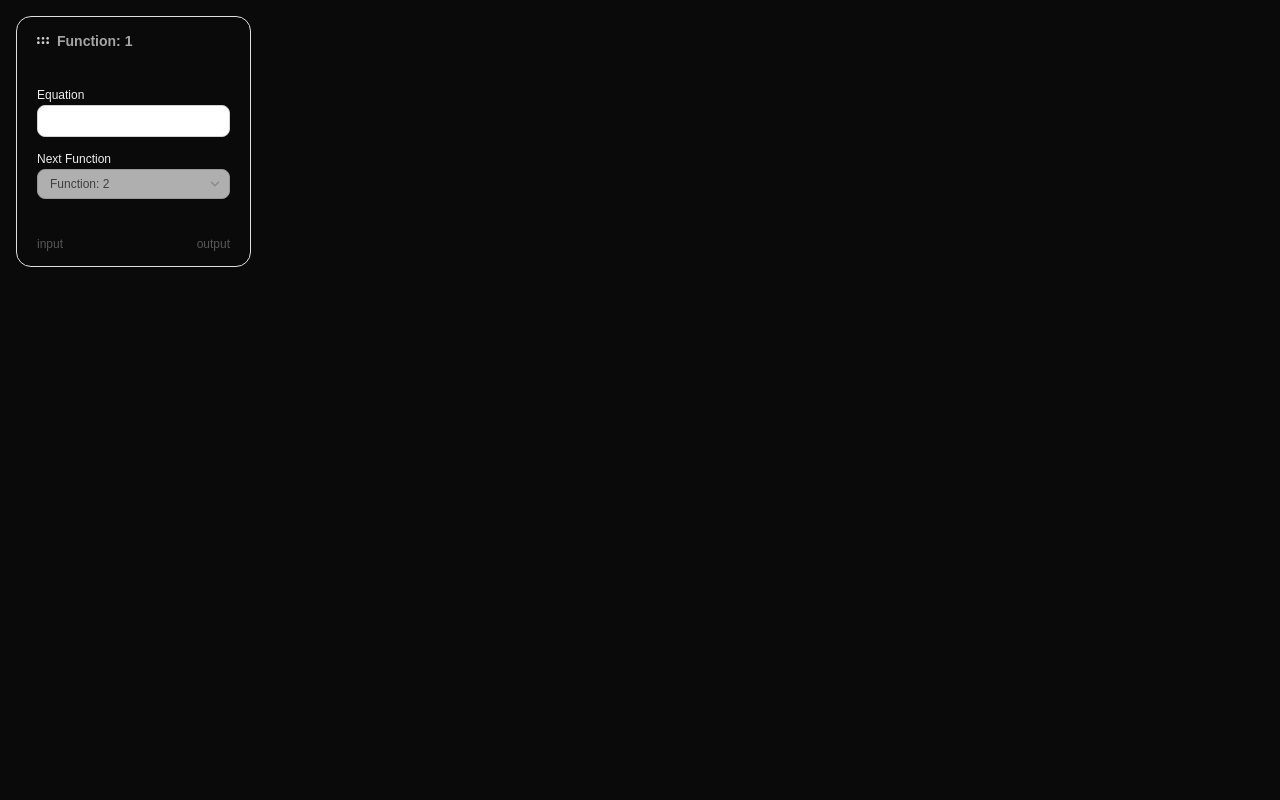
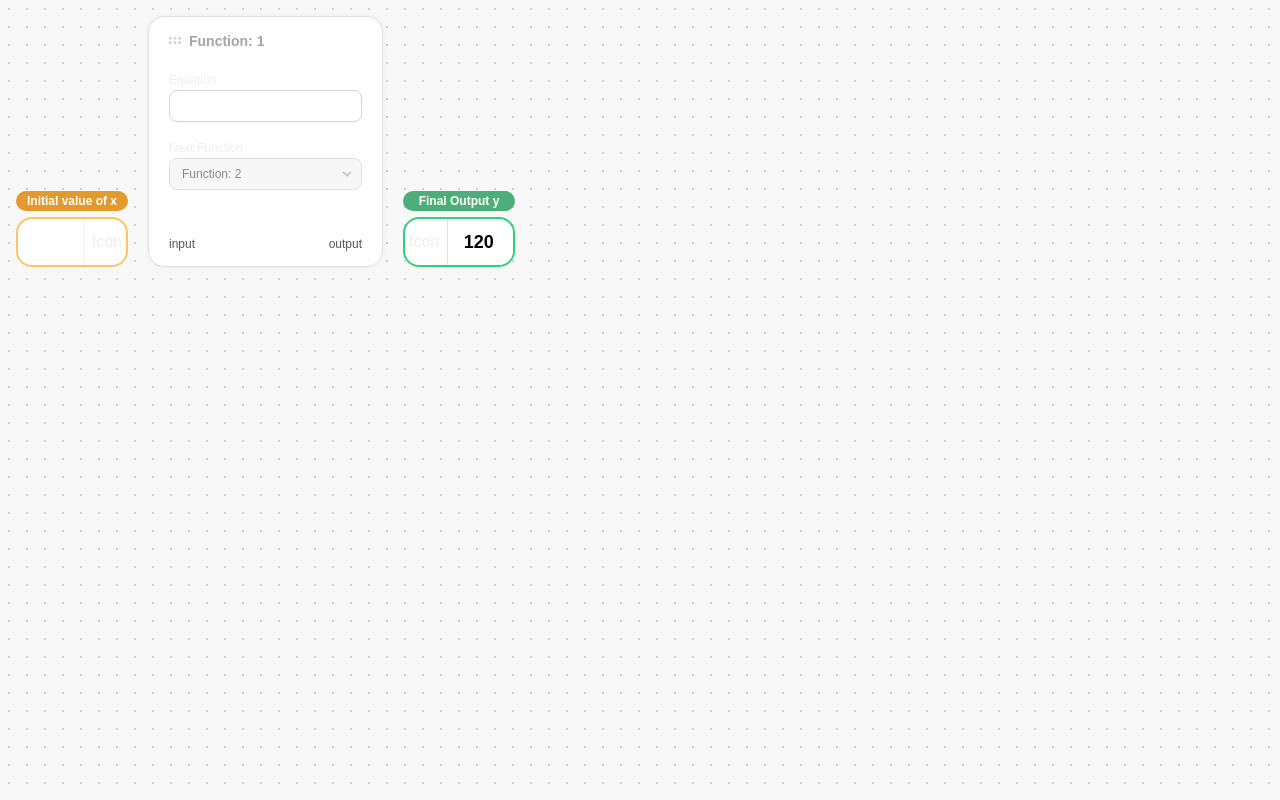
Before and after one commit to divyanshyadav20/function-chain-calculator-app-atlys, a Next.js app: page / in a window 1280 px wide. Built offline with nearby package versions, Linux system fonts and the light colour scheme.

Commit message:
Added badge and input with icon

```diff
--- a/app/layout.tsx
+++ b/app/layout.tsx
@@ -1,15 +1,11 @@
 import type { Metadata } from "next";
-import { Geist, Geist_Mono } from "next/font/google";
+import { Inter } from "next/font/google";
 import "./globals.css";
 
-const geistSans = Geist({
-  variable: "--font-geist-sans",
+const interFont = Inter({
+  variable: "--font-inter",
   subsets: ["latin"],
-});
-
-const geistMono = Geist_Mono({
-  variable: "--font-geist-mono",
-  subsets: ["latin"],
+  weight: ["100", "200", "300", "400", "500", "600", "700", "800", "900"],
 });
 
 export const metadata: Metadata = {
@@ -24,9 +20,9 @@ export default function RootLayout({
 }>) {
   return (
     <html lang="en">
-      <body
-        className={`${geistSans.variable} ${geistMono.variable} antialiased`}
-      >
+      <body className={`${interFont.variable} antialiased`}>
+        {/* Dotted Background */}
+        <div className="fixed inset-0 -z-10 h-full w-full bg-[#F8F8F8] bg-[radial-gradient(#CFCFCF_1.25px,transparent_1px)] [background-size:18px_18px]"></div>
         {children}
       </body>
     </html>
--- a/app/page.tsx
+++ b/app/page.tsx
@@ -1,5 +1,7 @@
+import Badge from "@/components/badge";
 import Card from "@/components/card";
 import Input from "@/components/input";
+import InputWithIcon from "@/components/input-with-icon";
 import Select from "@/components/select";
 import Image from "next/image";
 
@@ -12,14 +14,23 @@ const options = [
 
 export default function Home() {
   return (
-    <div className="p-4">
+    <div className="p-4 flex items-end gap-5">
+      {/* x input badge */}
+      <div className="flex flex-col items-center justify-center gap-1.5 max-w-28">
+        <Badge
+          className="bg-mustard-200 text-white"
+          label="Initial value of x"
+        />
+        <InputWithIcon />
+      </div>
+
       <Card className="h-[251px] w-[235px]">
-        <Card.Header className="font-semibold text-sm leading-4 text-gray-30 flex items-center gap-2">
+        <Card.Header className="font-semibold text-sm leading-4 text-gray-30 flex items-center gap-2 mb-5">
           <Image src="/drag.svg" alt="drag-logo" width={12} height={7} />
           <p>Function: 1</p>
         </Card.Header>
 
-        <Card.Content className="flex flex-col gap-4 justify-center">
+        <Card.Content className="flex flex-col gap-5 justify-center mb-11">
           <Input label="Equation" />
           <Select
             disabled
@@ -34,6 +45,12 @@ export default function Home() {
           <div>output</div>
         </Card.Footer>
       </Card>
+
+      {/* y output badge */}
+      <div className="flex flex-col items-center justify-center gap-1.5 max-w-28">
+        <Badge className="bg-green-30 text-white" label="Final Output y" />
+        <InputWithIcon variant="output" value="120" />
+      </div>
     </div>
   );
 }
--- /dev/null
+++ b/components/badge.tsx
@@ -0,0 +1,16 @@
+type Props = {
+  label: string;
+  className?: string;
+};
+
+const Badge = ({ label, className }: Props) => {
+  return (
+    <div
+      className={`rounded-2xl px-2 py-1 text-xs font-semibold leading-3 w-full text-center ${className}`}
+    >
+      {label}
+    </div>
+  );
+};
+
+export default Badge;
--- a/components/card.tsx
+++ b/components/card.tsx
@@ -6,7 +6,7 @@ type Props = {
 const Card = ({ children, className }: Props) => {
   return (
     <div
-      className={`border rounded-[15px] border-gray-10 py-4 px-5 flex flex-col justify-between ${className}`}
+      className={`border rounded-2xl flex-shrink-0 border-gray-10 shadow-subtle flex flex-col justify-between py-4 px-5 bg-white ${className}`}
     >
       {children}
     </div>
--- /dev/null
+++ b/components/input-with-icon.tsx
@@ -0,0 +1,34 @@
+type Props = {
+  className?: string;
+  variant?: "input" | "output";
+  value?: string;
+};
+
+const InputWithIcon = ({ className, variant = "input", value }: Props) => {
+  const isRowReversed = variant === "output";
+
+  return (
+    <div
+      className={`flex items-center bg-white rounded-2xl border-2 h-[50px] ${
+        isRowReversed
+          ? "flex-row-reverse border-green-20"
+          : "border-mustard-100"
+      }`}
+    >
+      <input
+        type="text"
+        value={value}
+        disabled={isRowReversed}
+        className={`h-full text-black w-full  rounded-2xl disabled:bg-white text-lg font-bold leading-5 block pl-3 pr-1  appearance-none focus-visible:outline-none focus:ring-blue-500 focus:border-blue-500 ${className}`}
+      />
+      <div
+        className={`w-px h-full mx-1 ${
+          isRowReversed ? "bg-green-10" : "bg-mustard-50"
+        }`}
+      />
+      <div className="h-full flex justify-center items-center px-1">Icon</div>
+    </div>
+  );
+};
+
+export default InputWithIcon;
--- a/components/input.tsx
+++ b/components/input.tsx
@@ -1,9 +1,10 @@
 type Props = {
   label?: string;
   placeholder?: string;
+  className?: string;
 };
 
-const Input = ({ label, placeholder }: Props) => {
+const Input = ({ label, placeholder, className }: Props) => {
   return (
     <div>
       {label ? (
@@ -18,7 +19,7 @@ const Input = ({ label, placeholder }: Props) => {
         type="text"
         id="text-input"
         placeholder={placeholder}
-        className="border border-gray-20 rounded-lg px-3 py-2 text-black font-medium text-xs block leading-3 w-full  focus-visible:outline-none focus:ring-blue-500 focus:border-blue-500"
+        className={`border border-gray-20 min-h-8 rounded-lg px-3 py-2 text-black font-medium text-xs block leading-3 w-full  focus-visible:outline-none focus:ring-blue-500 focus:border-blue-500 ${className}`}
       />
     </div>
   );
--- a/components/select.tsx
+++ b/components/select.tsx
@@ -1,10 +1,10 @@
 import Image from "next/image";
 
 type Props = {
+  value: string;
   label?: string;
+  disabled?: boolean;
   placeholder?: string;
-  disabled?: boolean;
-  value: string;
   options: {
     label: string;
     value: string;
@@ -25,20 +25,20 @@ const Select = ({ label, disabled, options, value }: Props) => {
       <div className="relative">
         <select
           id="select"
+          value={value}
           disabled={disabled}
-          value={value}
-          className="border block border-gray-20 text-gray-40 rounded-lg px-3 py-2 disabled:bg-neutral-100 w-full font-medium text-xs leading-3 appearance-none"
+          className="border block min-h-8 border-gray-20 text-gray-40 rounded-lg px-3 py-2 disabled:bg-neutral-100 w-full font-medium text-xs leading-3 appearance-none"
         >
           {options.map((opt, index) => (
             <option key={index}>{opt.label}</option>
           ))}
         </select>
         <Image
+          width={14}
+          height={14}
+          alt="chevron-down"
           src="/chevron-down.svg"
-          alt="chevron-down"
-          height={14}
-          width={14}
-          className="absolute top-2 right-2 flex items-center pointer-events-none"
+          className="absolute top-0 h-full right-2 flex items-center pointer-events-none"
         />
       </div>
     </div>
--- a/tailwind.config.ts
+++ b/tailwind.config.ts
@@ -8,6 +8,9 @@ export default {
   ],
   theme: {
     extend: {
+      boxShadow: {
+        subtle: "0px 0px 6px 0px rgba(0, 0, 0, 0.05)",
+      },
       colors: {
         background: "var(--background)",
         foreground: "var(--foreground)",
@@ -17,6 +20,16 @@ export default {
           30: "#A5A5A5",
           40: "#585757",
         },
+        mustard: {
+          50: "#FFEED5",
+          100: "#FFC267",
+          200: "#E29A2D",
+        },
+        green: {
+          10: "#C5F2DA",
+          20: "#2DD179",
+          30: "#4CAF79",
+        },
       },
     },
   },
```
